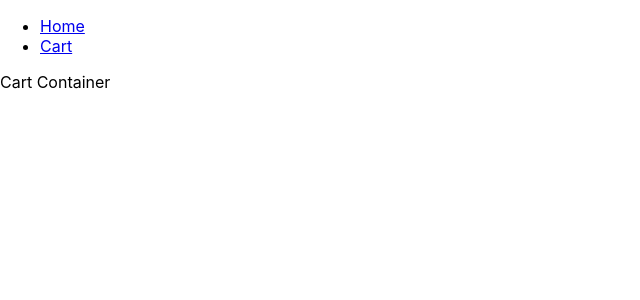
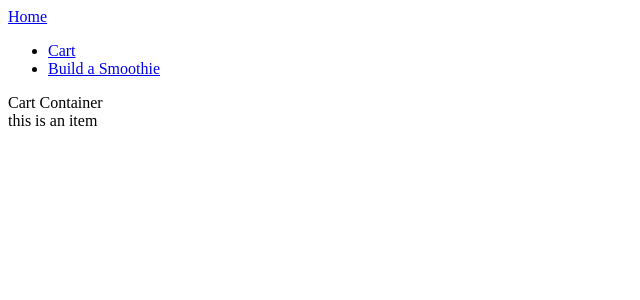
Before and after one commit to alliecaton/smoothie-shop-frontend, a React (Create React App) app: page /cart in a window 1280 px wide. Shown: the top 300 px of the page, without its empty margins (0-640 px from the left). Built offline with nearby package versions, Linux system fonts and the light colour scheme.

Commit message:
smoothie container and route

```diff
--- a/src/App.css
+++ /dev/null
@@ -1,38 +0,0 @@
-.App {
-  text-align: center;
-}
-
-.App-logo {
-  height: 40vmin;
-  pointer-events: none;
-}
-
-@media (prefers-reduced-motion: no-preference) {
-  .App-logo {
-    animation: App-logo-spin infinite 20s linear;
-  }
-}
-
-.App-header {
-  background-color: #282c34;
-  min-height: 100vh;
-  display: flex;
-  flex-direction: column;
-  align-items: center;
-  justify-content: center;
-  font-size: calc(10px + 2vmin);
-  color: white;
-}
-
-.App-link {
-  color: #61dafb;
-}
-
-@keyframes App-logo-spin {
-  from {
-    transform: rotate(0deg);
-  }
-  to {
-    transform: rotate(360deg);
-  }
-}
--- a/src/App.js
+++ b/src/App.js
@@ -6,6 +6,8 @@ import {
   Route,
   Link
 } from "react-router-dom";
+import NavBar from './components/shared/NavBar'
+import SmoothieContainer from './containers/smoothieContainer'
 
 
 class App extends Component {
@@ -13,21 +15,14 @@ class App extends Component {
     return (
       <div className="App">
         <Router>
+        <NavBar />
       <div>
-        <nav>
-          <ul>
-            <li>
-              <Link to="/">Home</Link>
-            </li>
-            <li>
-              <Link to="/cart">Cart</Link>
-            </li>
-          </ul>
-        </nav>
-
         <Switch>
           <Route path="/cart">
             <CartContainer />
+          </Route>
+          <Route path="/smoothie">
+            <SmoothieContainer />
           </Route>
         </Switch>
       </div>
--- /dev/null
+++ b/src/components/cart/CartItem.js
@@ -0,0 +1,11 @@
+import React from 'react';
+
+const CartItem = (props) => {
+    return (
+        <div>
+            {props.item}
+        </div>
+    );
+}
+
+export default CartItem;
--- /dev/null
+++ b/src/components/cart/CartList.js
@@ -0,0 +1,15 @@
+import React, { Component } from 'react';
+import CartItem from './CartItem'
+
+class CartList extends Component {
+    render() {
+
+        return (
+            <div>
+                <CartItem item={'this is an item'}/>
+            </div>
+        );
+    }
+}
+
+export default CartList;
--- /dev/null
+++ b/src/components/shared/NavBar.js
@@ -0,0 +1,19 @@
+import React from 'react';
+import { Link } from 'react-router-dom'
+
+const NavBar = () => {
+    return (
+        <nav>
+        <div>
+            <Link to="/">Home</Link>
+
+            <ul>
+                <li><Link to="/cart">Cart</Link></li>
+                <li><Link to="/smoothie">Build a Smoothie</Link></li>
+            </ul>
+        </div>
+    </nav>
+    );
+}
+
+export default NavBar;
--- a/src/containers/cartContainer.js
+++ b/src/containers/cartContainer.js
@@ -1,10 +1,12 @@
 import React, { Component } from 'react';
+import CartList from '../components/cart/CartList.js'
 
 class CartContainer extends Component {
     render() {
         return (
             <div>
                 Cart Container
+                <CartList />
             </div>
         );
     }
--- /dev/null
+++ b/src/containers/smoothieContainer.js
@@ -0,0 +1,13 @@
+import React, { Component } from 'react';
+
+class SmoothieContainer extends Component {
+    render() {
+        return (
+            <div>
+                smoothie container
+            </div>
+        );
+    }
+}
+
+export default SmoothieContainer;
--- a/src/index.css
+++ /dev/null
@@ -1,13 +0,0 @@
-body {
-  margin: 0;
-  font-family: -apple-system, BlinkMacSystemFont, 'Segoe UI', 'Roboto', 'Oxygen',
-    'Ubuntu', 'Cantarell', 'Fira Sans', 'Droid Sans', 'Helvetica Neue',
-    sans-serif;
-  -webkit-font-smoothing: antialiased;
-  -moz-osx-font-smoothing: grayscale;
-}
-
-code {
-  font-family: source-code-pro, Menlo, Monaco, Consolas, 'Courier New',
-    monospace;
-}
--- a/src/index.js
+++ b/src/index.js
@@ -1,12 +1,11 @@
 import React from 'react';
 import ReactDOM from 'react-dom';
-import './index.css';
 import App from './App';
 import { Provider } from 'react-redux';
 import { createStore } from 'redux';
-import manageSmoothie from './reducers/manageSmoothie';
+import cartReducer from './reducers/cartReducer';
 
-const store = createStore(manageSmoothie,
+const store = createStore(cartReducer,
   window.__REDUX_DEVTOOLS_EXTENSION__ && window.__REDUX_DEVTOOLS_EXTENSION__());
 
 ReactDOM.render(
--- /dev/null
+++ b/src/reducers/cartReducer.js
@@ -0,0 +1,8 @@
+
+export default function cartReducer(state= {
+    items: []
+}, action) {
+
+    return state
+
+}
--- a/src/reducers/manageSmoothie.js
+++ /dev/null
@@ -1,4 +0,0 @@
-
-export default function manageOrder(state=[], action) {
-
-}
```
